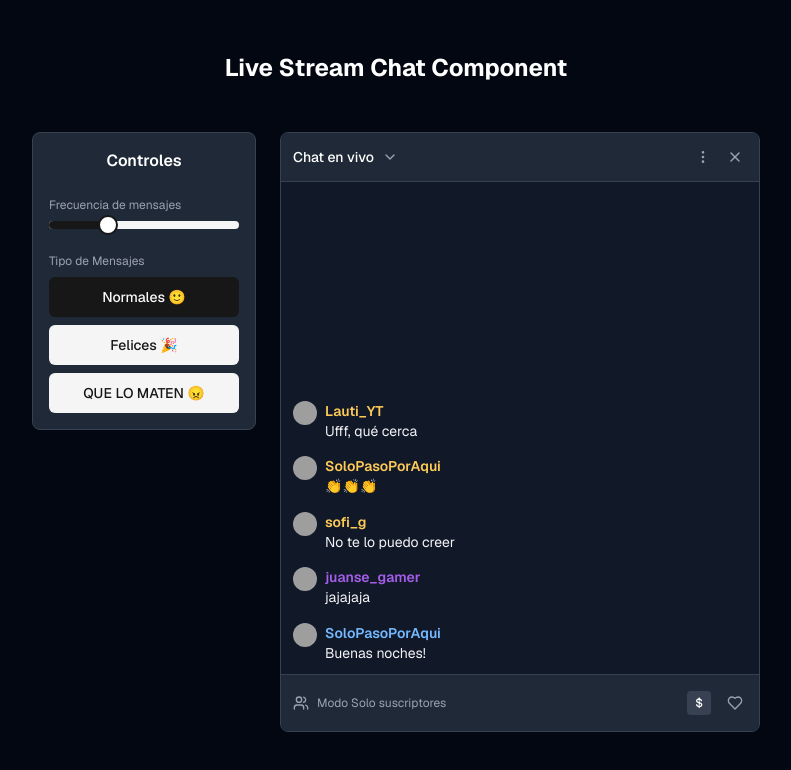
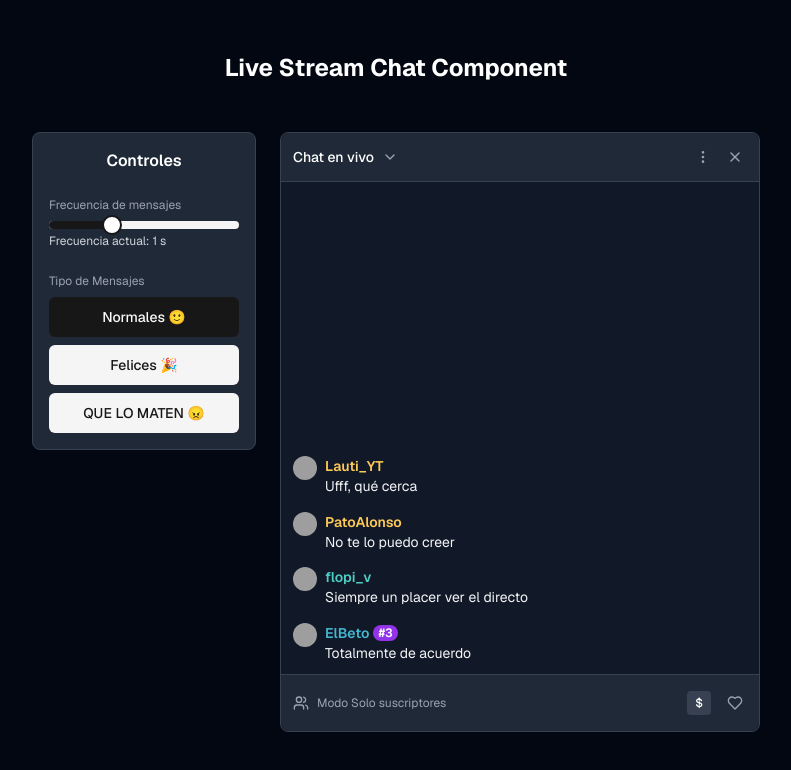
Before and after one commit to victoriatournier/stream-chat-app, a Next.js app: page / in a window 1280 px wide. Shown: the top 770 px of the page, without its empty margins (244-1035 px from the left). Built offline with nearby package versions, Linux system fonts and the light colour scheme; grey boxes are pictures that could not be loaded.

Commit message:
arreglo las frecuencias

```diff
--- a/components/chat-con-controles.tsx
+++ b/components/chat-con-controles.tsx
@@ -5,8 +5,6 @@ import LiveStreamChat from "@/components/live-stream-chat"
 import { Slider } from "@/components/ui/slider"
 import { Button } from "@/components/ui/button"
 import { normalMessages, angryMessages, happyMessages } from "@/constants/messages"
-
-
 
 export default function ChatConControles() {
   const [frequency, setFrequency] = useState(1000)
@@ -24,8 +22,9 @@ export default function ChatConControles() {
           <Slider
             value={[frequency]}
             onValueChange={(value) => setFrequency(value[0])}
-            min={200} max={3000} step={100}
+            min={100} max={3000} step={100}
           />
+          <p className="text-xs text-gray-300 mt-1">Frecuencia actual: {frequency/1000} s</p>
         </div>
 
         <div>
@@ -51,7 +50,6 @@ export default function ChatConControles() {
             >
               QUE LO MATEN 😠
             </Button>
-
           </div>
         </div>
       </div>
--- a/components/live-stream-chat.tsx
+++ b/components/live-stream-chat.tsx
@@ -7,7 +7,6 @@ import { MoreVertical, X, Users, Heart, ChevronDown } from "lucide-react"
 import { Button } from "@/components/ui/button"
 import { usernames } from "@/constants/usernames"
 
-// 1. La interfaz de props ahora espera un 'messageSet' (array de strings)
 interface LiveStreamChatProps {
   frequency: number;
   messageSet: string[];
@@ -24,7 +23,6 @@ const colors = [
   "#fd79a8", "#00b894", "#e17055", "#74b9ff",
 ]
 
-// 2. El componente recibe 'messageSet' en sus props
 export default function LiveStreamChat({ frequency, messageSet }: LiveStreamChatProps) {
   const [messages, setMessages] = useState<ChatMessage[]>([])
 
@@ -32,13 +30,12 @@ export default function LiveStreamChat({ frequency, messageSet }: LiveStreamChat
     let timeout: NodeJS.Timeout
 
     const pushMessage = () => {
-      // 3. Elige un mensaje al azar del 'messageSet' que recibió por props
-      const randomMessage = messageSet[Math.floor(Math.random() * messageSet.length)];
+      const randomMessage = messageSet[Math.floor(Math.random() * messageSet.length)]
 
       const newMessage: ChatMessage = {
         id: Date.now().toString(),
         username: usernames[Math.floor(Math.random() * usernames.length)],
-        message: randomMessage, // Usamos el mensaje elegido
+        message: randomMessage,
         avatar: `https://i.pravatar.cc/32?u=${Date.now()}`,
         timestamp: new Date(),
         usernameColor: colors[Math.floor(Math.random() * colors.length)],
@@ -48,7 +45,9 @@ export default function LiveStreamChat({ frequency, messageSet }: LiveStreamChat
       }
 
       setMessages((prev) => [...prev.slice(-50), newMessage])
-      timeout = setTimeout(pushMessage, frequency)
+
+      const randomInterval = frequency + Math.floor(Math.random() * (frequency * 0.5))
+      timeout = setTimeout(pushMessage, randomInterval)
     }
 
     timeout = setTimeout(pushMessage, frequency)
@@ -58,7 +57,6 @@ export default function LiveStreamChat({ frequency, messageSet }: LiveStreamChat
 
   return (
     <div className="w-[480px] h-[600px] bg-gray-900 text-white flex flex-col rounded-lg overflow-hidden border border-gray-700">
-      {}
       <div className="flex items-center justify-between p-3 bg-gray-800 border-b border-gray-700">
         <div className="flex items-center gap-2">
           <span className="font-medium text-sm">Chat en vivo</span>
```
